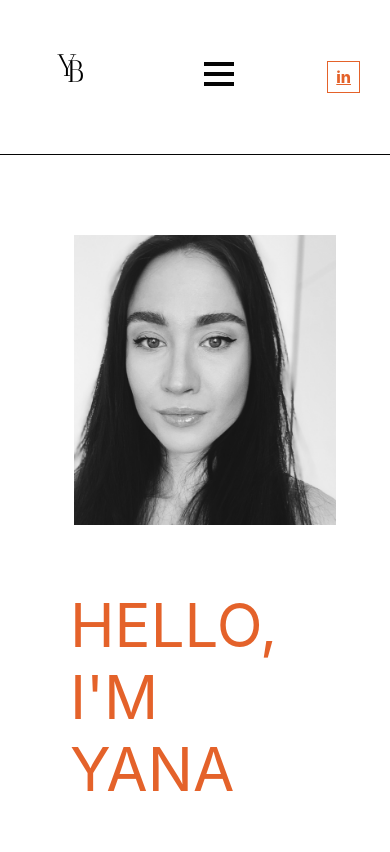
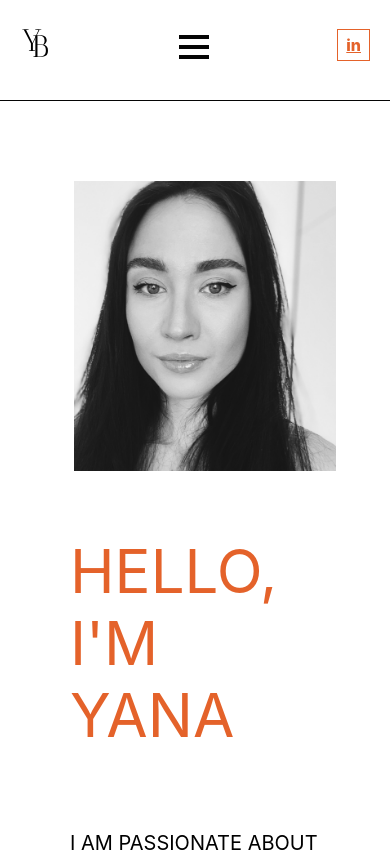
Before and after one commit to yanabilous/yanabilous.github.io, a React (Create React App) app: page /about in a window 390 px wide. Shown: the top 852 px of the page. Built offline with nearby package versions, Linux system fonts and the light colour scheme.

Commit message:
changed files

```diff
--- a/src/components/header/Header.jsx
+++ b/src/components/header/Header.jsx
@@ -39,7 +39,7 @@ const Header = () => {
             </li>
           </ul>
         </div>
-        <div>
+        <div className="linkedin">
           <Link className="in" to="https://www.linkedin.com/in/yana-bilous-6270b9194/" target="_blank">
             in
           </Link>
--- a/src/components/header/header.scss
+++ b/src/components/header/header.scss
@@ -17,7 +17,7 @@
     .img-logo {
       width: 80px;
       height: 80px;
-          margin-top: 10px;
+      margin-top: 10px;
     }
 
     .in {
@@ -52,10 +52,10 @@
       background: #e4622a;
     }
 
-    .logo {
-      font-weight: 700;
-      color:#e4622a;
-    }
+    //.logo {
+    //  font-weight: 700;
+    //  color:#e4622a;
+    //}
 
     .nav {
       ul {
@@ -92,6 +92,22 @@
 
   @media (max-width: 768px) {
     .header {
+      padding: 5px 20px;
+      //width: 100%;
+      overflow: hidden;
+
+      .logo {
+        display: flex;
+        justify-content: center;
+        width: 30px;
+
+
+
+      }
+      .linkedin{
+        margin-bottom: 10px;
+      }
+
       .nav {
         display: none;
       }
@@ -105,7 +121,8 @@
       }
 
       &.open .nav {
-        display: block;
+        overflow: hidden;
+        //display: block;
         position: absolute;
         top: 100%;
         left: 0;
@@ -113,9 +130,15 @@
         background-color: #ffffff;
         border-bottom: 1px solid #050505;
         transition: margin-right 2s ease-in-out;
+        display: flex;
+
 
         ul {
-          align-items: flex-start;
+          //width: 100%;
+          //align-items: flex-start;
+          justify-content: center;
+          width: 100%;
+          padding: 0;
 
           li {
             margin: 5px;
--- a/src/pages/Projects/projects.scss
+++ b/src/pages/Projects/projects.scss
@@ -50,10 +50,12 @@
     margin-top: 70px;
 
     img {
-      width: 300px;
+      width: 350px;
       height: 250px;
       padding: 30px;
       border: 1px solid #e4622a;
+      object-fit: cover;
+
 
       &:hover {
         border: 1px solid black;
@@ -84,8 +86,9 @@
   .projects {
     max-width: 290px;
     margin: 0 auto;
-    margin-top: 100px;
+    //margin-top: 100px;
     padding: 20px;
+    overflow: hidden;
 
     h3 {
       font-size: 30px;
```
Also changed, not shown: src/pages/Projects/Projects.jsx (+2 -5 lines).
